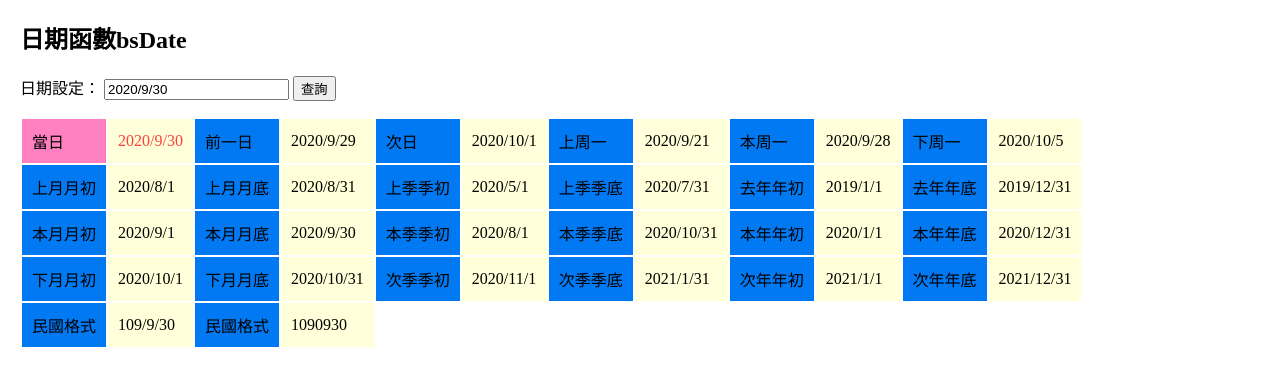
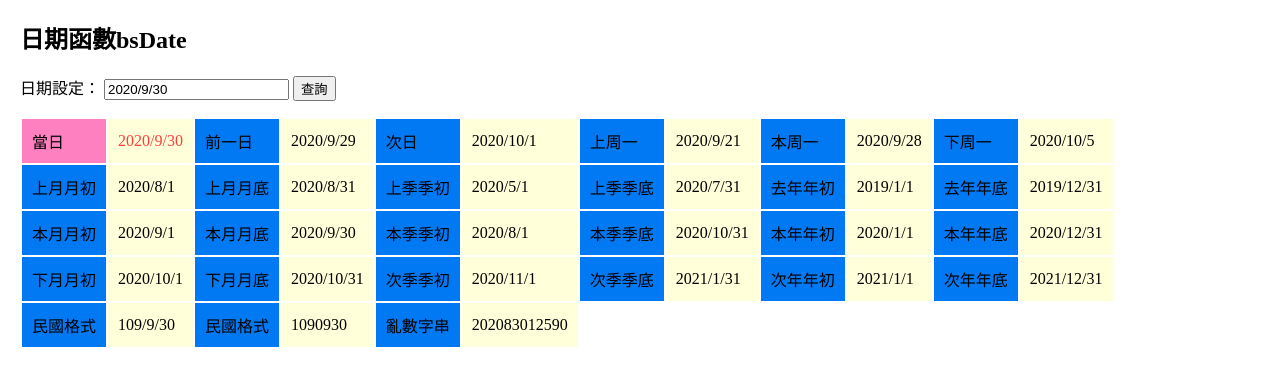
Before and after one commit to cubshuang/bsDate, a plain HTML site: page index.html in a window 1280 px wide. Drawn offline with Linux system fonts and the light colour scheme.

Commit message:
Update index.html
Add RndNum

```diff
--- a/index.html
+++ b/index.html
@@ -68,6 +68,7 @@
 				s+="<tr>";
 				s+="<td>民國格式</td><td>" + bsDate.DateToCH(d) + "</td>";
 				s+="<td>民國格式</td><td>" + bsDate.DateToCHStr(d) + "</td>";
+				s+="<td>亂數字串</td><td>" + bsDate.RndNum() + "</td>";
 				s+="</tr>";
 				s+="</table>";
 				s+="</table>";
```
